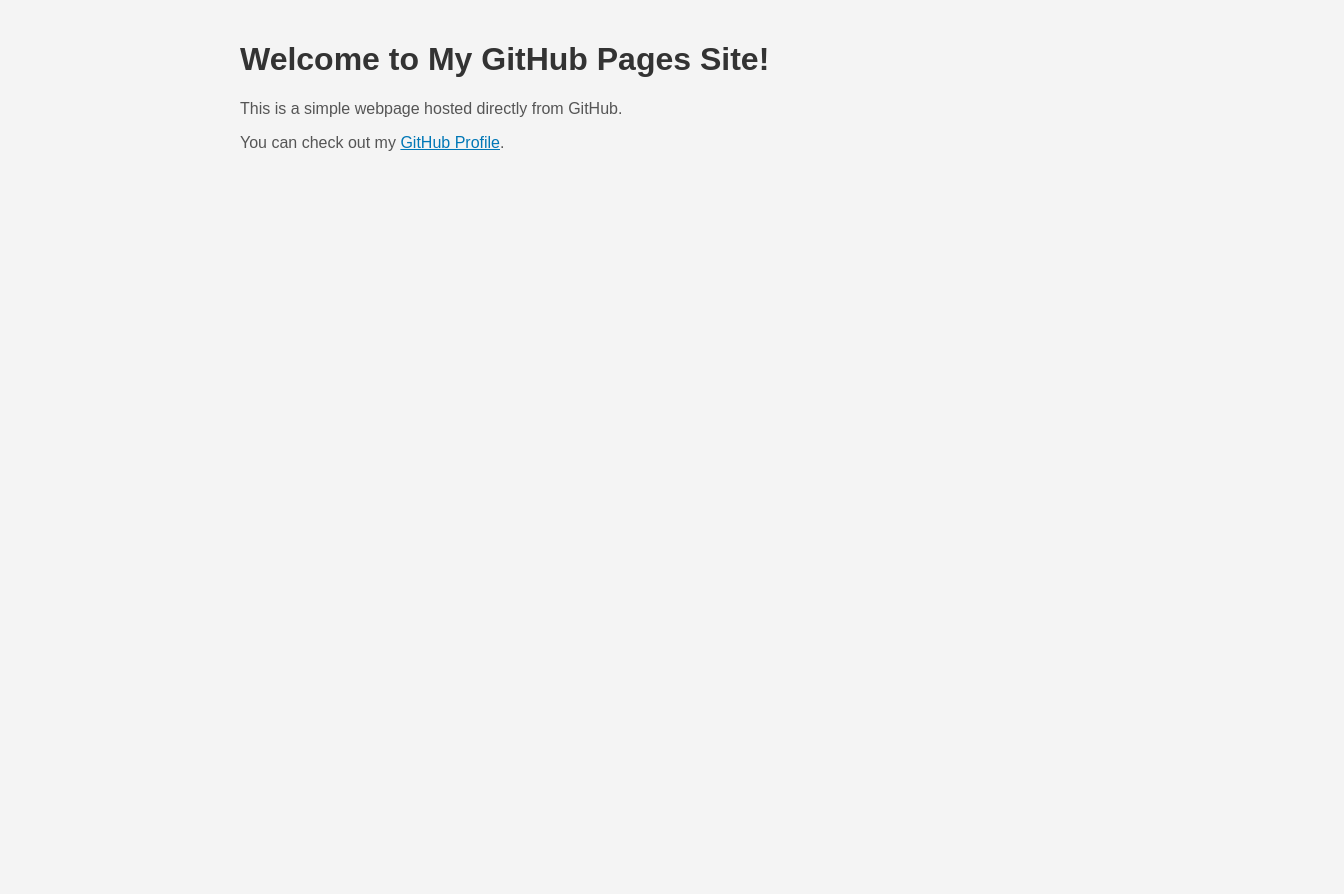
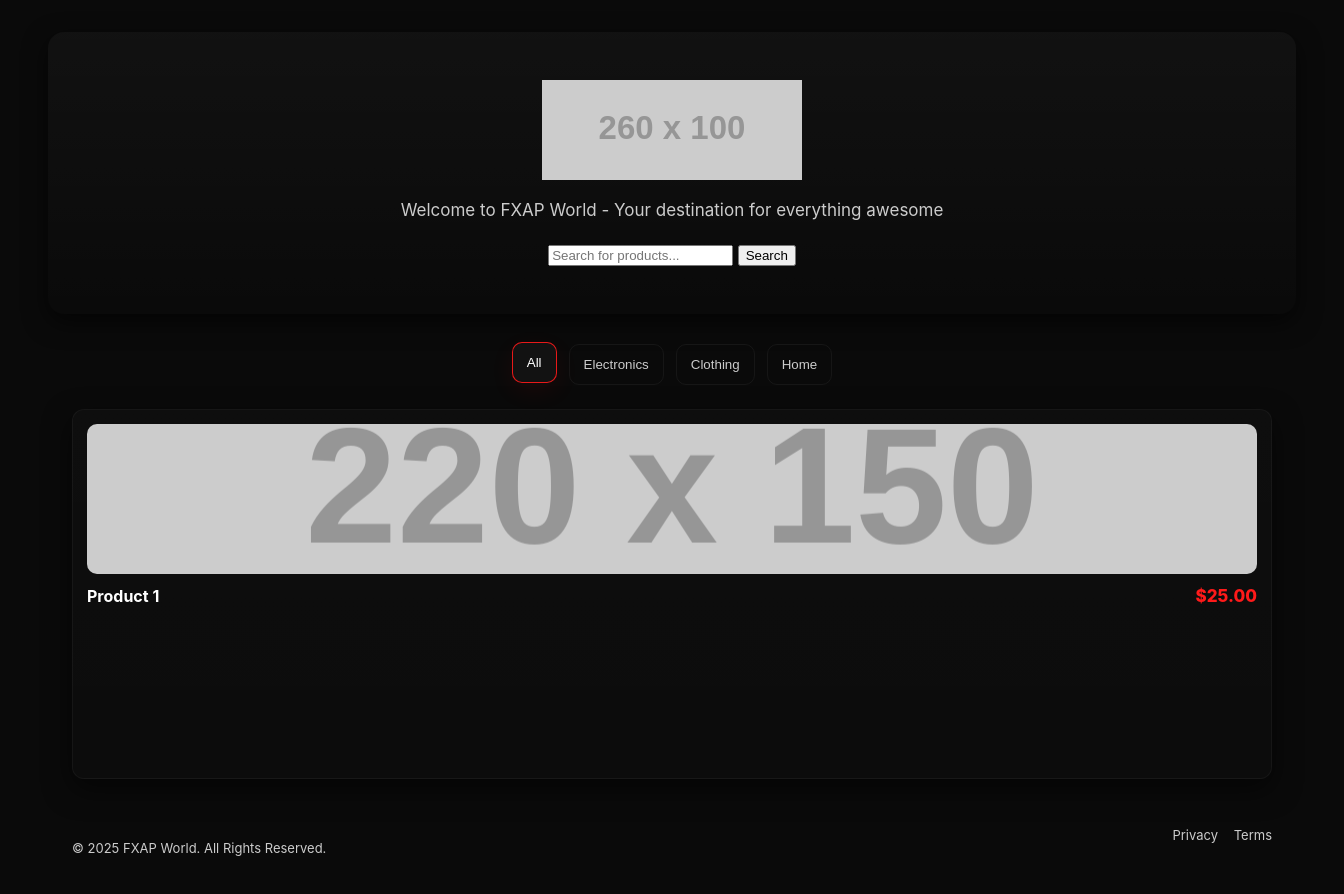
Before and after one commit to fxapworld/fxap-world, a plain HTML site: page index.html in a window 1280 px wide. Shown: the whole page, 1344 px wide, since content can reach past the window. Before the commit the page ends 800 px from the top, so only its background shows below. Drawn offline with Linux system fonts and the light colour scheme; placeholder pictures from the web are drawn by us.

Commit message:
index.html

```diff
--- a/index.html
+++ b/index.html
@@ -3,35 +3,257 @@
 <head>
   <meta charset="UTF-8">
   <meta name="viewport" content="width=device-width, initial-scale=1.0">
-  <title>My GitHub Pages Site</title>
+  <title>FXAP WORLD – Store</title>
   <style>
-    body {
-      font-family: Arial, sans-serif;
-      background-color: #f4f4f4;
+    /* Full-width design */
+    body, html, .container, .site-container, .page-block, .custom-content-block, .custom-html-block {
+      width: 100% !important;
+      max-width: 100% !important;
+      padding: 0 !important;
+      margin: 0 !important;
+    }
+
+    :root {
+      --bg: #0a0a0a;
+      --panel: #121212;
+      --muted: #cccccc;
+      --accent: #ff1a1a;
+      --white: #ffffff;
+      --radius: 12px;
+      --gap: 20px;
+      --maxwidth: 1200px;
+      font-family: Inter, system-ui, -apple-system, "Segoe UI", Roboto, "Helvetica Neue", Arial;
+    }
+
+    /* Base Styles */
+    .fxap-root {
+      background: var(--bg);
+      color: var(--white);
+      padding: 32px;
+      display: flex;
+      flex-direction: column;
+      align-items: center;
+      width: 100%;
+      max-width: 100%;
       margin: 0;
-      padding: 0;
     }
-    .container {
-      max-width: 800px;
-      margin: 0 auto;
-      padding: 20px;
+
+    .fxap-root a {
+      color: var(--white);
+      text-decoration: none;
     }
-    h1 {
-      color: #333;
+
+    .fxap-hero {
+      width: 100%;
+      max-width: var(--maxwidth);
+      background: linear-gradient(180deg, rgba(255, 255, 255, 0.03), transparent);
+      border-radius: 16px;
+      padding: 48px 24px;
+      margin-bottom: 30px;
+      box-shadow: 0 8px 24px rgba(0, 0, 0, 0.6);
+      display: flex;
+      align-items: center;
+      justify-content: center;
     }
-    p {
-      color: #555;
+
+    .hero-content {
+      text-align: center;
+      max-width: 880px;
     }
-    a {
-      color: #0077b6;
+
+    .logo {
+      max-width: 260px;
+      width: 100%;
+      margin-bottom: 16px;
+    }
+
+    .tagline {
+      margin: 0 0 24px 0;
+      color: var(--muted);
+      font-size: 17px;
+    }
+
+    /* Categories */
+    .fxap-categories {
+      width: 100%;
+      max-width: var(--maxwidth);
+      margin-bottom: 24px;
+      display: flex;
+      gap: 12px;
+      flex-wrap: wrap;
+      justify-content: center;
+    }
+
+    .cat-btn {
+      padding: 12px 14px;
+      border-radius: 10px;
+      background: transparent;
+      color: var(--muted);
+      border: 1px solid rgba(255, 255, 255, 0.05);
+      cursor: pointer;
+      transition: all 0.2s;
+    }
+
+    .cat-btn.active {
+      background: var(--panel);
+      color: var(--white);
+      border-color: rgba(255, 26, 26, 0.9);
+      box-shadow: 0 8px 24px rgba(255, 26, 26, 0.07);
+      transform: translateY(-2px);
+    }
+
+    /* Grid layout */
+    .fxap-grid {
+      width: 100%;
+      max-width: var(--maxwidth);
+      display: grid;
+      grid-template-columns: repeat(auto-fit, minmax(220px, 1fr));
+      gap: var(--gap);
+    }
+
+    .card {
+      background: linear-gradient(180deg, rgba(255, 255, 255, 0.02), rgba(255, 255, 255, 0.01));
+      border-radius: var(--radius);
+      padding: 14px;
+      display: flex;
+      flex-direction: column;
+      gap: 12px;
+      min-height: 340px;
+      border: 1px solid rgba(255, 255, 255, 0.04);
+      box-shadow: 0 10px 28px rgba(0, 0, 0, 0.55);
+    }
+
+    .thumb {
+      height: 150px;
+      border-radius: 10px;
+      background-size: cover;
+      background-position: center;
+    }
+
+    .meta {
+      display: flex;
+      justify-content: space-between;
+      align-items: center;
+      gap: 10px;
+    }
+
+    .title {
+      font-weight: 700;
+      font-size: 16px;
+      margin: 0;
+      color: var(--white);
+    }
+
+    .price {
+      font-weight: 800;
+      color: var(--accent);
+      font-size: 17px;
+    }
+
+    /* Footer */
+    .fxap-footer {
+      margin-top: 30px;
+      max-width: var(--maxwidth);
+      display: flex;
+      justify-content: space-between;
+      width: 100%;
+      color: var(--muted);
+      font-size: 13px;
+      padding: 18px 10px;
+      flex-wrap: wrap;
+      gap: 12px;
+    }
+
+    .fxap-footer .footer-links a {
+      margin-left: 12px;
+      color: var(--muted);
+      transition: color 0.2s;
+    }
+
+    .fxap-footer .footer-links a:hover {
+      color: var(--white);
+    }
+
+    /* Responsive */
+    @media (max-width: 720px) {
+      .logo {
+        max-width: 200px;
+      }
+      .tagline {
+        font-size: 15px;
+      }
+      .fxap-grid {
+        gap: 16px;
+      }
+      .thumb {
+        height: 130px;
+      }
     }
   </style>
 </head>
 <body>
-  <div class="container">
-    <h1>Welcome to My GitHub Pages Site!</h1>
-    <p>This is a simple webpage hosted directly from GitHub.</p>
-    <p>You can check out my <a href="https://github.com/YOUR_GITHUB_USERNAME" target="_blank">GitHub Profile</a>.</p>
+
+  <!-- Main Section -->
+  <div id="fxap-store" class="fxap-root">
+    <!-- Hero Section -->
+    <div class="fxap-hero">
+      <div class="hero-content">
+        <img src="https://via.placeholder.com/260x100.png?text=Logo" alt="Logo" class="logo">
+        <p class="tagline">Welcome to FXAP World - Your destination for everything awesome</p>
+        <div class="hero-cta">
+          <input type="text" id="fx-search" placeholder="Search for products...">
+          <button id="search-btn">Search</button>
+        </div>
+      </div>
+    </div>
+
+    <!-- Categories Section -->
+    <div class="fxap-categories">
+      <button class="cat-btn active">All</button>
+      <button class="cat-btn">Electronics</button>
+      <button class="cat-btn">Clothing</button>
+      <button class="cat-btn">Home</button>
+    </div>
+
+    <!-- Product Grid Section -->
+    <div class="fxap-grid">
+      <div class="card">
+        <div class="thumb" style="background-image: url('https://via.placeholder.com/220x150.png?text=Product');"></div>
+        <div class="meta">
+          <span class="title">Product 1</span>
+          <span class="price">$25.00</span>
+        </div>
+      </div>
+      <!-- Add more product cards here -->
+    </div>
+
+    <!-- Footer Section -->
+    <div class="fxap-footer">
+      <p>&copy; 2025 FXAP World. All Rights Reserved.</p>
+      <div class="footer-links">
+        <a href="#">Privacy</a>
+        <a href="#">Terms</a>
+      </div>
+    </div>
   </div>
+
+  <script>
+    // JavaScript for handling categories and search (optional)
+    document.getElementById('search-btn').addEventListener('click', function() {
+      let searchQuery = document.getElementById('fx-search').value;
+      alert('Searching for: ' + searchQuery);
+      // Implement actual search logic here
+    });
+
+    // Example of toggling categories
+    const categoryButtons = document.querySelectorAll('.cat-btn');
+    categoryButtons.forEach((button) => {
+      button.addEventListener('click', () => {
+        categoryButtons.forEach((btn) => btn.classList.remove('active'));
+        button.classList.add('active');
+      });
+    });
+  </script>
+
 </body>
 </html>
```
